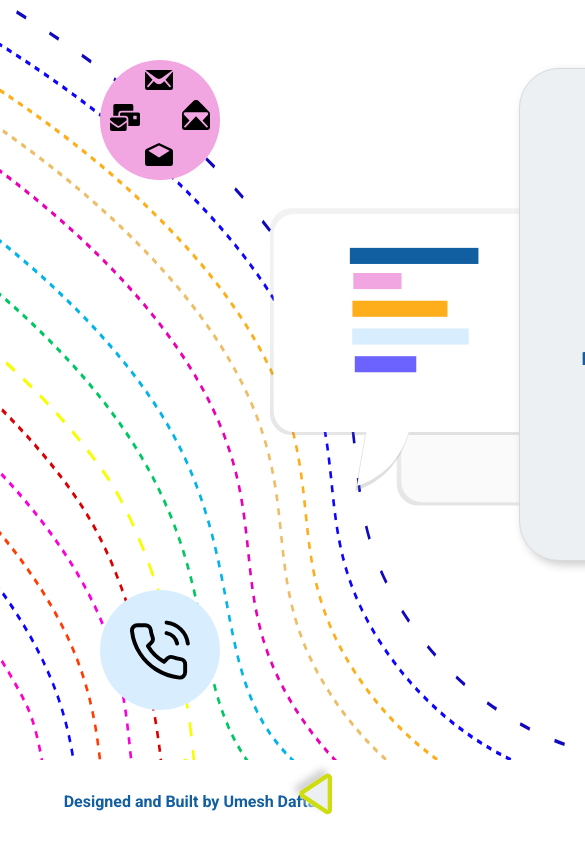
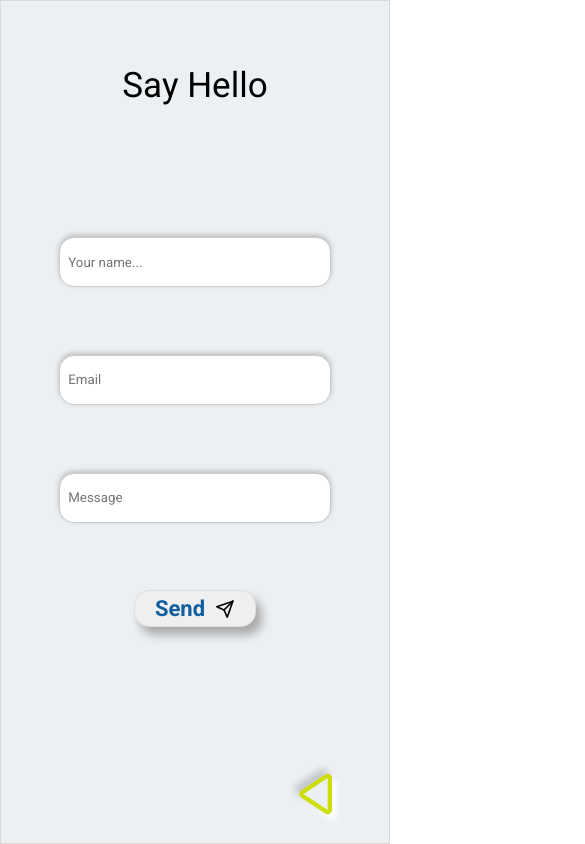
Before and after one commit to ud-canvas/website-v1, an Angular app: page /connect in a window 390 px wide. Shown: the top 844 px of the page, 585 px wide, since content can reach past the window. Built offline with nearby package versions, Linux system fonts and the light colour scheme.

Commit message:
modify the connect component to be responsive

```diff
--- a/src/app/components/connect/connect.component.html
+++ b/src/app/components/connect/connect.component.html
@@ -32,29 +32,41 @@
             <tr>
               <td class="td-title"><label for="name">Name</label></td>
               <td class="td-arrow">
-                <ng-template [ngIf]="false" [ngIfElse]="longArrowIcon">
-                  Long Arrow Icon
-                </ng-template>
+<!--                <ng-template [ngIf]="false" [ngIfElse]="longArrowIcon">-->
+<!--                  Long Arrow Icon-->
+<!--                </ng-template>-->
               </td>
-              <td class="td-input"><input type="text" id="name" [(ngModel)]="name"></td>
+              <td class="td-input">
+                <input type="text" id="name" [(ngModel)]="name"
+                       [placeholder]="screenWidth <= 450 ? 'Your name...' : ''"
+                >
+              </td>
             </tr>
             <tr>
               <td class="td-title"><label for="email">Email</label></td>
               <td class="td-arrow">
-                <ng-template [ngIf]="false" [ngIfElse]="longArrowIcon">
-                  Long Arrow Icon
-                </ng-template>
+<!--                <ng-template [ngIf]="false" [ngIfElse]="longArrowIcon">-->
+<!--                  Long Arrow Icon-->
+<!--                </ng-template>-->
               </td>
-              <td class="td-input"><input type="text" id="email" [(ngModel)]="emailAddress"></td>
+              <td class="td-input">
+                <input type="text" id="email" [(ngModel)]="emailAddress"
+                       [placeholder]="screenWidth <= 450 ? 'Email' : ''"
+                >
+              </td>
             </tr>
             <tr>
               <td class="td-title"><label for="message">Message</label></td>
               <td class="td-arrow">
-                <ng-template [ngIf]="false" [ngIfElse]="longArrowIcon">
-                  Long Arrow Icon
-                </ng-template>
+<!--                <ng-template [ngIf]="false" [ngIfElse]="longArrowIcon">-->
+<!--                  Long Arrow Icon-->
+<!--                </ng-template>-->
               </td>
-              <td class="td-input"><input type="text" id="message" [(ngModel)]="message"></td>
+              <td class="td-input">
+                <input type="text" id="message" [(ngModel)]="message"
+                       [placeholder]="screenWidth <= 450 ? 'Message' : ''"
+                >
+              </td>
             </tr>
           </table>
           <button class="send-btn" (click)="sendMail()">
@@ -74,12 +86,12 @@
 </div>
 
 <ng-template #longArrowIcon>
-  <svg xmlns="http://www.w3.org/2000/svg" viewBox="0 0 448 512">
-    <path
-      fill="currentColor"
-      d="M313.941 216H12c-6.627 0-12 5.373-12 12v56c0 6.627 5.373 12 12 12h301.941v46.059c0 21.382 25.851 32.09 40.971 16.971l86.059-86.059c9.373-9.373 9.373-24.569 0-33.941l-86.059-86.059c-15.119-15.119-40.971-4.411-40.971 16.971V216z">
-    </path>
-  </svg>
+<!--  <svg xmlns="http://www.w3.org/2000/svg" viewBox="0 0 448 512">-->
+<!--    <path-->
+<!--      fill="currentColor"-->
+<!--      d="M313.941 216H12c-6.627 0-12 5.373-12 12v56c0 6.627 5.373 12 12 12h301.941v46.059c0 21.382 25.851 32.09 40.971 16.971l86.059-86.059c9.373-9.373 9.373-24.569 0-33.941l-86.059-86.059c-15.119-15.119-40.971-4.411-40.971 16.971V216z">-->
+<!--    </path>-->
+<!--  </svg>-->
 </ng-template>
 
 <ng-template #sendIcon>
--- a/src/app/components/connect/connect.component.scss
+++ b/src/app/components/connect/connect.component.scss
@@ -3,7 +3,6 @@
 .background {
   width: 100%;
   height: 90%;
-  min-width: 1000px;
   max-height: 900px;
   position: relative;
 }
@@ -253,3 +252,87 @@
   color: $primary-text-color;
   font-weight: bold;
 }
+
+@media screen and (max-width: 1000px) {
+  .say-hello {
+    width: 50%;
+  }
+}
+
+@media screen and (max-width: 850px) {
+  .say-hello {
+    width: 60%;
+  }
+}
+
+@media screen and (max-width: 720px) {
+  .message-chat-image {
+    display: none;
+  }
+}
+
+@media screen and (max-width: 700px) {
+  .pink-icons-disc,
+  .phone-call {
+    display: none;
+  }
+
+  .say-hello {
+    margin: 15% auto 0;
+
+    position: relative;
+    top: 0;
+    right: 0;
+  }
+}
+
+@media screen and (max-width: 600px) {
+  .say-hello {
+    width: 70%;
+  }
+}
+
+@media screen and (max-width: 450px) {
+  .background {
+    height: 100vh;
+  }
+
+  .say-hello {
+    height: 100%;
+    width: 100%;
+    margin: 0;
+
+    border-radius: 0;
+
+    .content {
+      .title {
+        font-size: 35px;
+        font-weight: normal;
+      }
+
+      .send-btn {
+        font-size: 22px;
+      }
+
+      .form-table {
+        tr {
+          height: 50px;
+          border-radius: 15px;
+
+          .td-title,
+          .td-arrow {
+            display: none;
+          }
+
+          .td-input {
+            width: 100%;
+          }
+        }
+      }
+    }
+  }
+
+  .footer {
+    display: none;
+  }
+}
--- a/src/app/components/connect/connect.component.ts
+++ b/src/app/components/connect/connect.component.ts
@@ -1,4 +1,4 @@
-import { Component, OnInit } from '@angular/core';
+import { Component, HostListener, OnInit } from '@angular/core';
 
 @Component({
   selector: 'app-connect',
@@ -10,7 +10,19 @@ export class ConnectComponent implements OnInit {
   emailAddress = '';
   message = '';
 
-  constructor() { }
+  screenHeight: number;
+  screenWidth: number;
+
+  constructor() {
+    this.getScreenSize();
+  }
+
+  @HostListener('window:resize', ['$event'])
+  getScreenSize(event?) {
+    this.screenHeight = window.innerHeight;
+    this.screenWidth = window.innerWidth;
+    console.log(this.screenHeight, this.screenWidth);
+  }
 
   ngOnInit(): void {
   }
--- a/src/app/components/route-nav-btn/route-nav-btn.component.scss
+++ b/src/app/components/route-nav-btn/route-nav-btn.component.scss
@@ -7,6 +7,8 @@
   right: 10px;
 
   display: flex;
+
+  z-index: 5;
 
   img {
     height: 100%;
```
